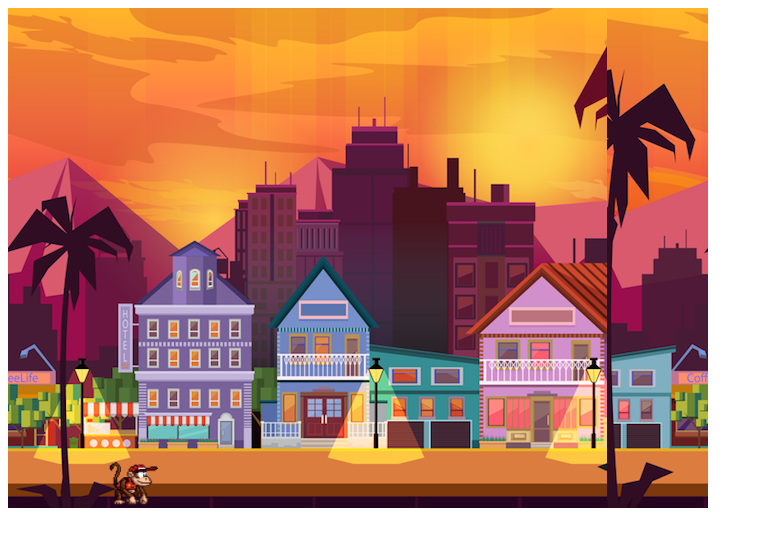
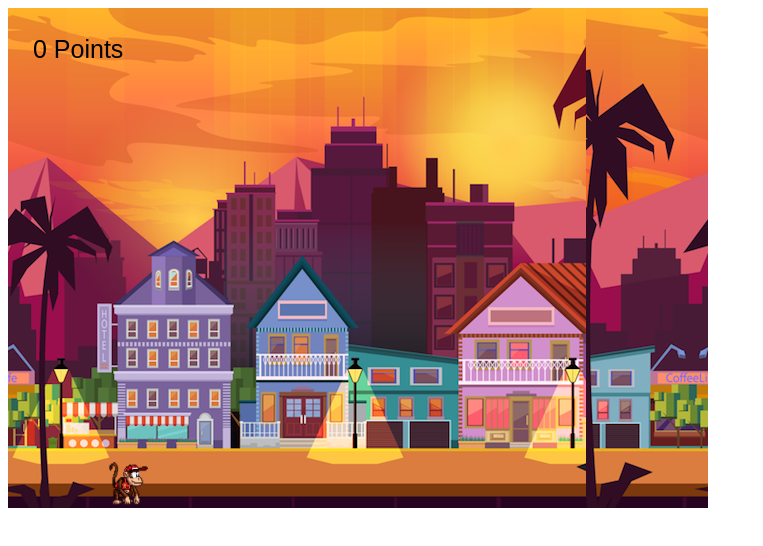
Before and after one commit to faria86/Chimp-City, a plain HTML site: page index.html in a window 1280 px wide. Shown: the whole page, without its empty margins (0-763 px from the left). Drawn offline with Linux system fonts and the light colour scheme.

Commit message:
check score, game over and buttons

```diff
--- a/index.html
+++ b/index.html
@@ -8,6 +8,7 @@
   </head>
   <body>
     <canvas width="700" height="500"></canvas>
+    <script src="./scripts/scoreboard.js"></script>
     <script src="./scripts/character.js"></script>
     <script src="./scripts/obstacle.js"></script>
     <script src="./scripts/background.js"></script>
--- a/scripts/background.js
+++ b/scripts/background.js
@@ -7,25 +7,28 @@ class Background {
     this.img.src = "/images/game_background.PNG";
     this.x = 0;
     this.y = 0;
-    this.speed = 5;
+    this.speed = 8;
   }
 
   runLogic() {
     this.x--;
+/*
+    if (this.img.width) {
+      this.x = this.x % this.img.width;
+    }
+    setTimeout(() => {
+      this.loop();
+    }, 1000 / 250); */
   }
 
   draw() {
     const context = this.game.context;
     const width = this.game.$canvas.width;
     const height = this.game.$canvas.height;
-    console.log(width);
-    console.log(height);
-    console.log(this.x);
-    console.log(this.y);
-    //context.drawImage(this.img, this.x, this.y, width, height);
+
     context.drawImage(this.img, this.x, 0);
     context.drawImage(this.img, this.x + this.game.$canvas.width, 0);
     context.drawImage(this.img, this.x + this.game.$canvas.width * 2, 0);
+  }
 
-  }
 }
--- a/scripts/character.js
+++ b/scripts/character.js
@@ -1,14 +1,15 @@
 // class: runLogic() method; draw() method; detectCollision()
 class Character {
-  constructor(game, x, y) {
+  constructor(game, x, y, width, height) {
     this.game = game;
     this.x = x;
     this.y = y;
+    this.width = width;
+    this.height = height;
+    this.speedX = 0;
+    this.speedY = 50;
 
-    this.speedX = 0;
-    this.speedY = 10;
-
-    this.gravity = 0.08;
+    this.gravity = 0.09;
 
     this.characterImage = new Image();
     this.characterImage.src = "/images/character.PNG";
@@ -38,34 +39,6 @@ class Character {
     } else {
       this.speedY = 0;
     }
-
-    // this.y += this.speedY;
-    /*
-    if (controller.up && character.jumping == false) {
-      character.speedY -= 20;
-      character.jumping = true;
-    }
-    character.speedY += 1.5; // gravity
-    character.x += character.speedX;
-    character.y += character.speedY;
-    //character.speedX *= 0.9; // friction
-    //character.speedY *= 0.9; // friction
-
-    // if rectangle is falling below floor line
-    if (character.y > 500 - 25) {
-      character.jumping = false;
-      character.y = 500 - 25;
-      character.speedY = 0;
-    }
-
-    // if rectangle is going off the left of the screen
-    //if (character.x < -50) {
-    //  character.x = 500;
-
-    //} else if (character.x > 500) {// if rectangle goes past right boundary
-    //  rectangle.x = -50;
-    //}
-    */
   }
 
   draw() {
@@ -74,6 +47,6 @@ class Character {
     let characterX = this.x;
     let characterY = this.y;
 
-    context.drawImage(this.characterImage, characterX, characterY, 50, 50);
+    context.drawImage(this.characterImage, characterX, characterY, this.width, this.height);
   }
 }
--- a/scripts/game.js
+++ b/scripts/game.js
@@ -1,29 +1,35 @@
-// newCharacter(this); newEnemy(this); newBackground(this)
+// const loosingNoise = new Audio('');
 
-// const loosingNoise = new Audio('');
 class Game {
   constructor($canvas) {
     this.$canvas = $canvas;
     this.context = $canvas.getContext("2d");
 
-    //this.scoreBoard = new Scoreboard(this);
+    this.scoreboard = new Scoreboard(this);
 
     this.reset();
   }
 
   reset() {
-    this.character = new Character(this, 100, this.$canvas.height - 50);
+    // adjust width and height
+    this.character = new Character(this, 100, this.$canvas.height - 50, 40, 50);
+
     this.hunters = [];
     this.bananas = [];
+
+    // adjust width and height
     this.hunters.push(
-      new Hunter(this, this.$canvas.width + 10, this.$canvas.height - 60)
+      new Hunter(this, this.$canvas.width + 10, this.$canvas.height - 60, 40, 50)
     );
+
+    // adjust width and height
     this.bananas.push(
-      new Banana(this, this.$canvas.width + 10, this.$canvas.height - 140)
+      new Banana(this, this.$canvas.width + 10, this.$canvas.height - 60, 40, 50)
     );
+
     this.background = new Background(this);
 
-    //this.score = 30;
+    this.score = 25;
 
     this.speed = 5;
   }
@@ -32,13 +38,8 @@ class Game {
     this.running = true;
     this.loop();
     this.createHunterAndBananaLoop();
+    this.checkColisions();
   }
-
-  //  loose () {
-  //    // Play sound of loosing
-  //    loosingNoise.play();
-  //    this.reset();
-  //  }
 
   loop() {
     this.runLogic();
@@ -47,25 +48,87 @@ class Game {
     if (this.running) {
       setTimeout(() => {
         this.loop();
-      }, 500 / (this.speed * 2)); // or speed 1
+      }, 500 / (this.speed * 2));
     }
   }
 
   createHunterAndBananaLoop() {
+    this.hunters = this.hunters.filter(
+      function(hunter){
+        return hunter.x > 0;
+      });
+
+    this.bananas = this.bananas.filter(
+      function(banana){
+        return banana.x > 0;
+      });
+
     if (Math.random() > 0.7) {
       this.bananas.push(
-        new Banana(this, this.$canvas.width + 10, this.$canvas.height - 60)
+        new Banana(this, this.$canvas.width + 10, this.$canvas.height - 70, 50, 50) &&
+        new Banana(this, this.$canvas.width + 10, this.$canvas.height - 140, 50, 50)
       );
-    } else {
+    }
+    else {
       this.hunters.push(
-        new Hunter(this, this.$canvas.width + 10, this.$canvas.height - 150)
+        new Hunter(this, this.$canvas.width + 10, this.$canvas.height - 70, 50, 50)
       );
     }
 
     setTimeout(() => {
       this.createHunterAndBananaLoop();
-    }, 3000);
+    }, 2500);
   }
+
+  checkColisions() {
+    this.checkColisionsBananas();
+    this.checkColisionsHunters();
+
+    if (this.running) {
+      setTimeout(() => {
+        this.checkColisions();
+      }, 500 / (this.speed * 2)); // or speed 1
+    }
+  }
+
+  checkColisionsBananas() {
+    if(this.bananas && this.bananas.length > 0) {
+
+      const banana = this.bananas[this.bananas.length -1];
+      const character = this.character;
+
+      if ( (character.x + character.width) >= (banana.x)
+        && (character.x) <= (banana.x + banana.width)
+        && (character.y + character.height) >= (banana.y)
+        && (character.y) <= (banana.y + banana.height) ) {
+          this.score += 1;
+          // eatingNoise.play();
+        }
+        // remove banana with sound and effect
+    }
+  }
+
+  checkColisionsHunters() {
+    if(this.hunters && this.hunters.length > 0) {
+
+      const hunter = this.hunters[this.hunters.length -1];
+      const character = this.character;
+
+      if ( (character.x + character.width) >= (hunter.x)
+        && (character.x) <= (hunter.x + hunter.width)
+        && (character.y + character.height) >= (hunter.y)
+        && (character.y) <= (hunter.y + hunter.height) ) {
+          this.score -= 5;
+          // eatingNoise.play();
+          if (this.score = 0) {
+            alert(drawGameOver())
+          }
+          this.speed += 0.25;
+        }
+       // remove hunter with sound and effect
+    }
+  }
+
 
   runLogic() {
     for (let hunter of this.hunters) {
@@ -74,27 +137,24 @@ class Game {
     for (let banana of this.bananas) {
       banana.runLogic();
     }
+
     this.background.runLogic();
     this.character.runLogic();
   }
+
 
   drawGameOver() {
     const context = this.context;
 
     context.save();
+    context.draw = "/images/game_over.JPG";
+    context.restore();
 
-    context.draw = "/images/game_over.JPG";
-
-    context.restore();
+    setTimeout(() => {
+      this.drawGameOver();
+    }, 5000);
   }
 
-  drawScoreboard() {
-    const score = 25;
-
-    context.font = "24px sans-serif";
-
-    context.fillText(`${score} Points`, 25, this.game.$canvas.height - 25);
-  }
 
   clearEverything() {
     this.context.clearRect(0, 0, this.$canvas.width, this.$canvas.height);
@@ -105,12 +165,23 @@ class Game {
 
     this.background.draw();
     this.character.draw();
-    //this.scoreBoard.draw();
+    this.scoreboard.draw();
+
     for (let hunter of this.hunters) {
       hunter.draw();
     }
     for (let banana of this.bananas) {
       banana.draw();
     }
+
   }
 }
+/*
+loose () {
+  if (this.score = 0) {
+  // Play sound of loosing
+  // loosingNoise.play();
+  this.reset();
+  }
+}
+*/
--- a/scripts/obstacle.js
+++ b/scripts/obstacle.js
@@ -1,19 +1,15 @@
-// class: runLogic() method; draw() method; detectCollision()
-
 class Hunter {
-  constructor(game, x, y) {
+  constructor(game, x, y, width, height) {
     this.game = game;
     this.x = x;
     this.y = y;
+    this.width = width;
+    this.height = height;
     this.speed = 10;
   }
 
   runLogic() {
     this.x -= this.speed;
-  }
-
-  checkCollisionWithHunter() {
-    //redo this check collision functions
   }
 
   draw() {
@@ -22,35 +18,22 @@ class Hunter {
     const context = this.game.context;
     const hunterImage = new Image();
     hunterImage.src = "/images/enemy-police.png";
-    context.drawImage(hunterImage, characterX, characterY, 50, 50);
+    context.drawImage(hunterImage, characterX, characterY, this.width, this.height);
   }
 }
 
 class Banana {
-  constructor(game, x, y) {
+  constructor(game, x, y, width, height) {
     this.game = game;
     this.x = x;
     this.y = y;
+    this.width = width;
+    this.height = height;
     this.speed = 8;
   }
 
   runLogic() {
     this.x -= this.speed;
-  }
-
-  checkCollisionWithBanana() {
-    /*
-    const banana = this.game.banana;
-    const character = this.game.character
-
-    if ( (character.x + character.width) >= (banana.x) &&
-    (character.x) <= (banana.x + banana.width) &&
-    (character.y + character.height) >= (banana.y) &&
-    (character.y) <= (banana.y + banana.height) ) {
-      //this.game.score -=5;
-      this.game.speed += 0.5;
-    }
-    */
   }
 
   draw() {
@@ -60,6 +43,6 @@ class Banana {
 
     const bananaImage = new Image();
     bananaImage.src = "/images/banana.png";
-    context.drawImage(bananaImage, characterX, characterY, 50, 50);
+    context.drawImage(bananaImage, characterX, characterY, this.width, this.height);
   }
 }
--- /dev/null
+++ b/scripts/scoreboard.js
@@ -0,0 +1,16 @@
+class Scoreboard {
+  constructor (game) {
+    this.game = game;
+  }
+
+  draw() {
+    const context = this.game.context;
+    const score = this.game.score;
+
+    console.log(score);
+
+    context.font = '25px sans-serif';
+
+    context.fillText(`${score} Points`, 25, this.game.$canvas.width - 650, this.game.$canvas.height - 50);
+  }
+}
```
Also changed, not shown: images/character_mini.PNG (deleted), 3 other files.
